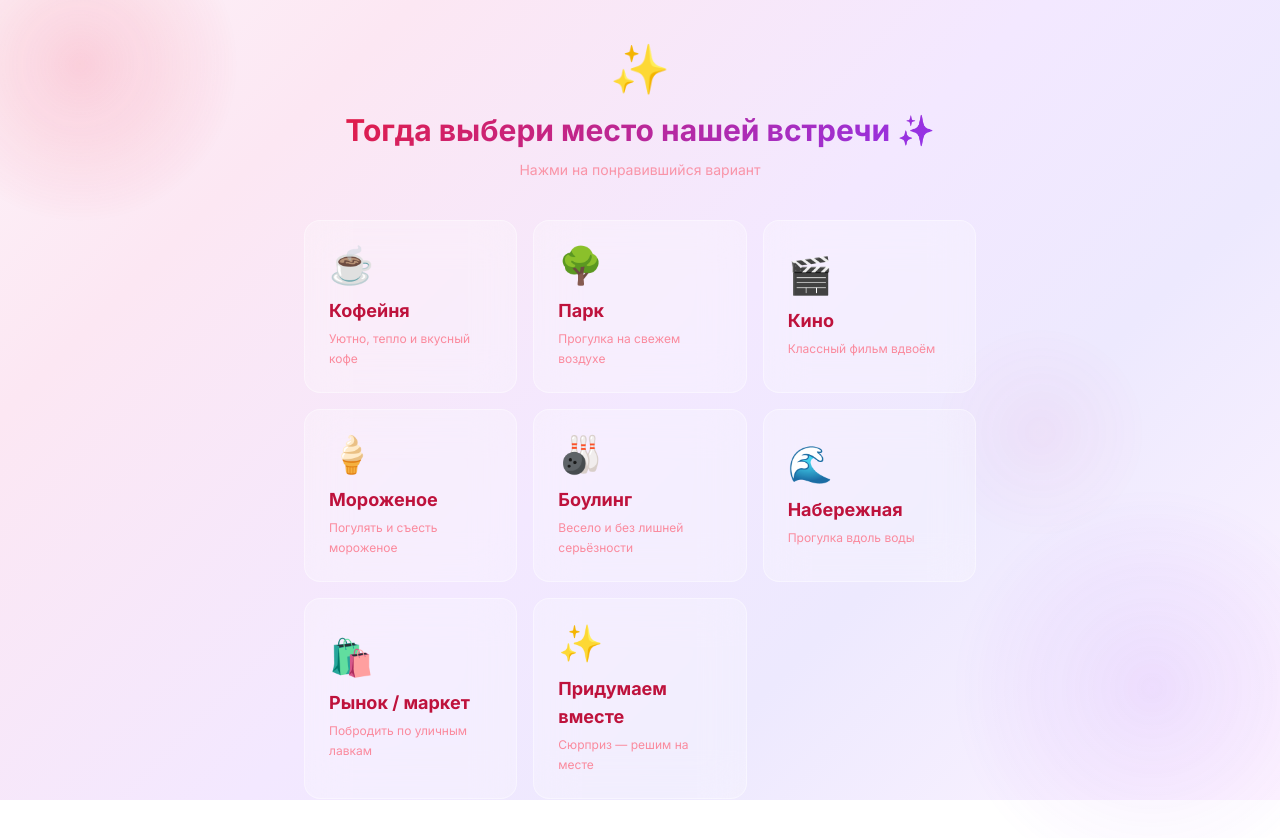
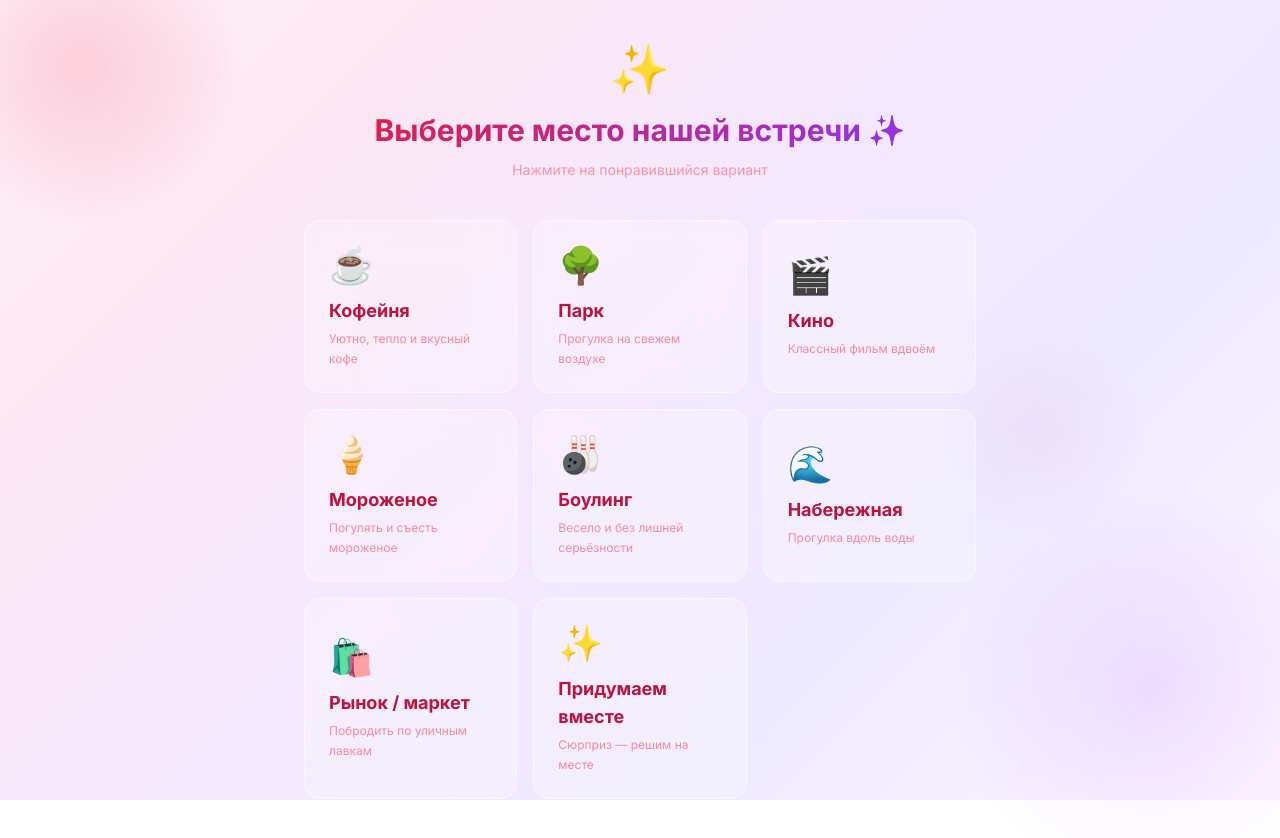
Before and after one commit to Viktor-Streltsov/Tydo-my-secret, a React (Vite) app: page / in a window 1280 px wide. Both pictures are taken after a click on the button "Да 💖". Shown: the top 838 px of the page. Built offline with nearby package versions, Linux system fonts and the light colour scheme; no server answers.

Commit message:
go telegram

```diff
--- a/src/components/ScreenDateTime.tsx
+++ b/src/components/ScreenDateTime.tsx
@@ -123,7 +123,7 @@ export default function ScreenDateTime({ place, onConfirm }: Props) {
           className="text-2xl md:text-3xl font-bold text-gradient mb-2"
           variants={itemVariants}
         >
-          Когда тебе будет удобно? ️️️️️️💗
+          Когда вам будет удобно? ️️️️️️💗
         </motion.h2>
 
         <motion.p className="text-rose-400/70 text-sm mb-8" variants={itemVariants}>
--- a/src/components/ScreenPlace.tsx
+++ b/src/components/ScreenPlace.tsx
@@ -50,9 +50,9 @@ export default function ScreenPlace({ onSelect }: Props) {
           ✨
         </motion.div>
         <h2 className="text-2xl md:text-3xl font-bold text-gradient">
-          Тогда выбери место нашей встречи ✨
+          Выберите место нашей встречи ✨
         </h2>
-        <p className="mt-3 text-rose-400/70 text-sm">Нажми на понравившийся вариант</p>
+        <p className="mt-3 text-rose-400/70 text-sm">Нажмите на понравившийся вариант</p>
       </motion.div>
 
       <div className="grid grid-cols-1 sm:grid-cols-2 lg:grid-cols-3 gap-4 max-w-2xl w-full">
--- a/src/components/ScreenQuestion.tsx
+++ b/src/components/ScreenQuestion.tsx
@@ -94,7 +94,7 @@ export default function ScreenQuestion({ onYes }: Props) {
           className="text-2xl md:text-3xl font-bold text-gradient leading-snug mb-10"
           variants={itemVariants}
         >
-          Ты согласишься пойти со мной на свидание? ❤️
+          Вы согласитесь пойти со мной на свидание? ❤️
         </motion.h1>
 
         <motion.div
```
